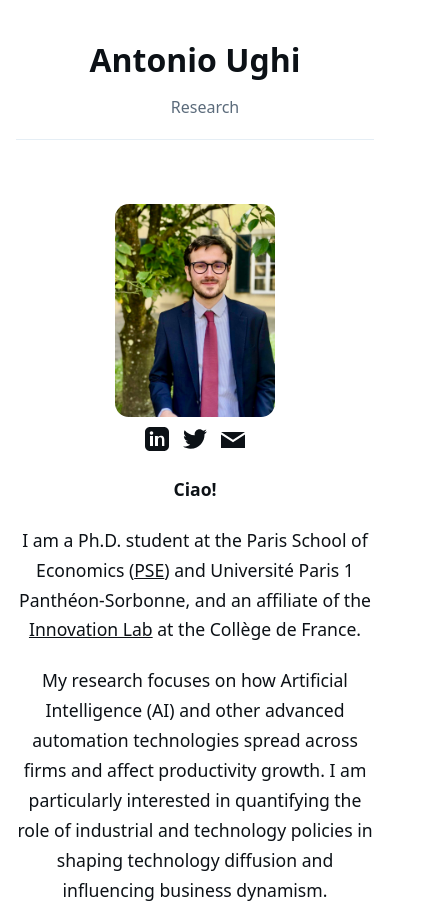
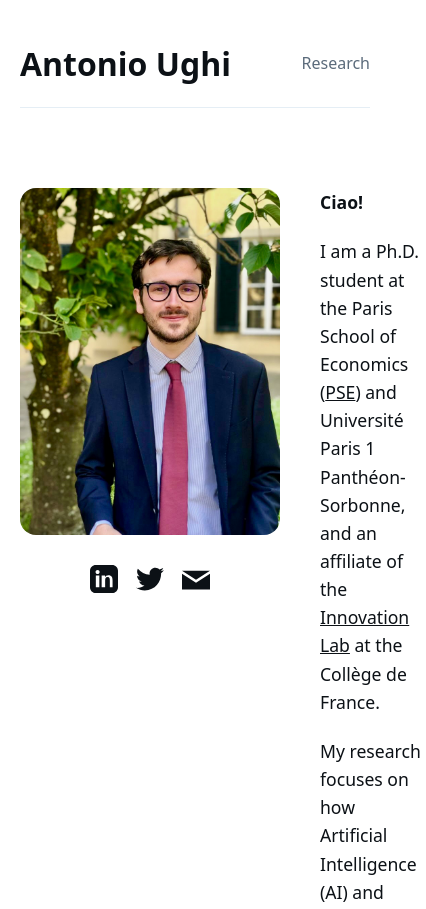
Before and after one commit to antonioughi/antonioughi.github.io, a plain HTML site: page index.html in a window 390 px wide. Shown: the top 909 px of the page, 426 px wide, since content can reach past the window. Drawn offline with Linux system fonts and the light colour scheme.

Commit message:
Update styles.css

```diff
--- a/assets/styles.css
+++ b/assets/styles.css
@@ -101,47 +101,11 @@ footer{border-top:1px solid var(--border);margin-top:28px;padding:22px 0;color:v
   margin-bottom: 30px; /* adjust this value for more or less spacing */
 }
 
-
-/* ---------- Mobile adjustments (<= 700px) ---------- */
-@media (max-width: 700px) {
-  .wrap { padding: 16px; }
-
-  /* Header: stack brand + nav and center them */
-  header { flex-wrap: wrap; gap: 10px; }
-  .brand { width: 100%; justify-content: center; }
-  nav   { width: 100%; display: flex; justify-content: center; gap: 18px; }
-
-  /* Hero: stack photo above text */
-  .hero.aligned {
-    display: grid;
-    grid-template-columns: 1fr;     /* single column */
-    gap: 16px;
-    padding: 24px 0;
-    text-align: center;
-  }
-
-  /* Photo: smaller and centered */
-  .profile-photo {
-    max-width: 160px;               /* was ~280px on desktop */
-    width: 60vw;                     /* responsive */
-    margin: 0 auto;                  /* center */
-    border-radius: 14px;
-  }
-
-  /* Social icons under the photo */
-  .social-links { margin-top: 10px; gap: 14px; }
-  .social-links svg { width: 24px; height: 24px; }
-
-  /* Paragraphs: comfortable line length & spacing */
-  .description { max-width: 60ch; margin: 0 auto; }
-  .description p { line-height: 1.7; margin-bottom: 1rem; }
-
-  /* Card (if used on index later): tighter padding */
-  .card { padding: 14px; }
+.card a {
+  color: white;
+  text-decoration: underline;  /* keep underline if you want it clear it's clickable */
 }
 
-/* ---------- Very small screens (<= 360px) ---------- */
-@media (max-width: 360px) {
-  nav { gap: 12px; font-size: 0.95rem; }
-  .profile-photo { max-width: 130px; }
+.card a:hover {
+  color: #cccccc; /* optional: a softer grey when hovering */
 }
```
